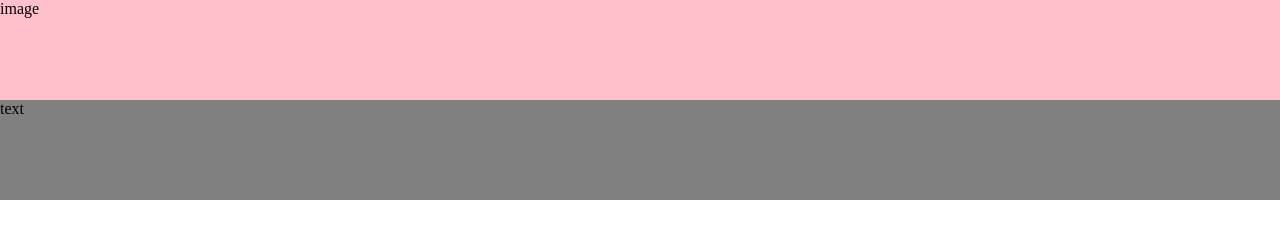
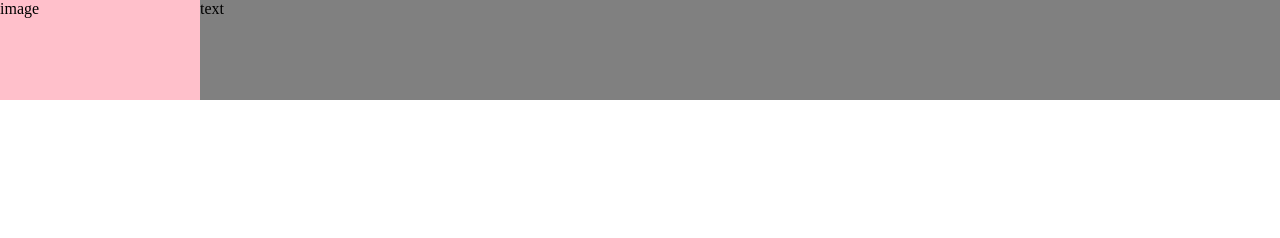
Before and after one commit to Nobutaka91/CSS_WRD, a plain HTML site: page index.html in a window 1280 px wide. Drawn offline with Linux system fonts and the light colour scheme.

Commit message:
要素を横並びにする

```diff
--- a/css/styles.css
+++ b/css/styles.css
@@ -17,7 +17,17 @@ body {
 
 /* medium screen */
 @media (min-width: 600px) {
+    section {
+        display: flex;
+    }
 
+    .image {
+        width: 200px;
+    }
+
+    .text {
+        flex: 1;
+    }
 }
 
 
--- a/index.html
+++ b/index.html
@@ -8,7 +8,9 @@
   <link rel="stylesheet" href="css/styles.css">
 </head>
 <body>
-  <div class="image">image</div>
-  <div class="text">text</div>
+  <section>
+    <div class="image">image</div>
+    <div class="text">text</div>
+  </section>
 </body>
 </html>
```
